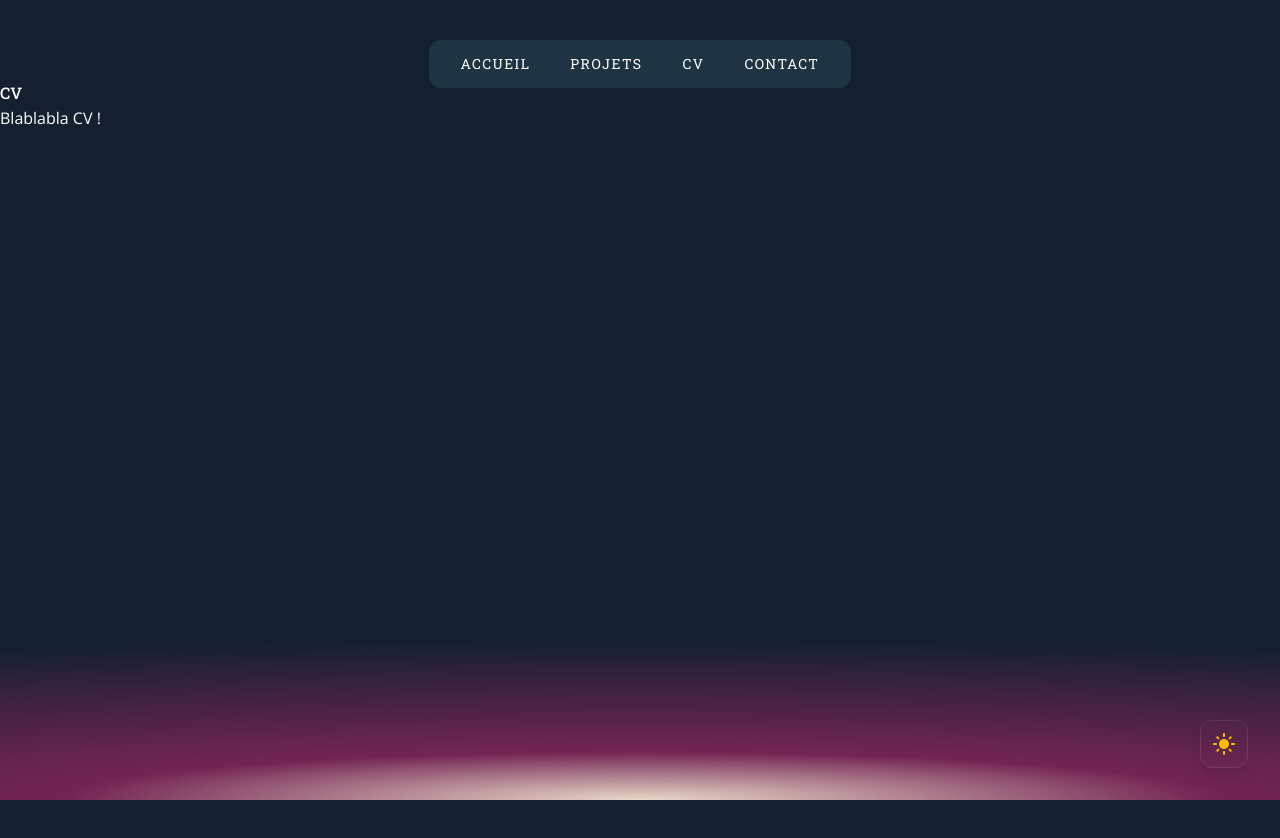
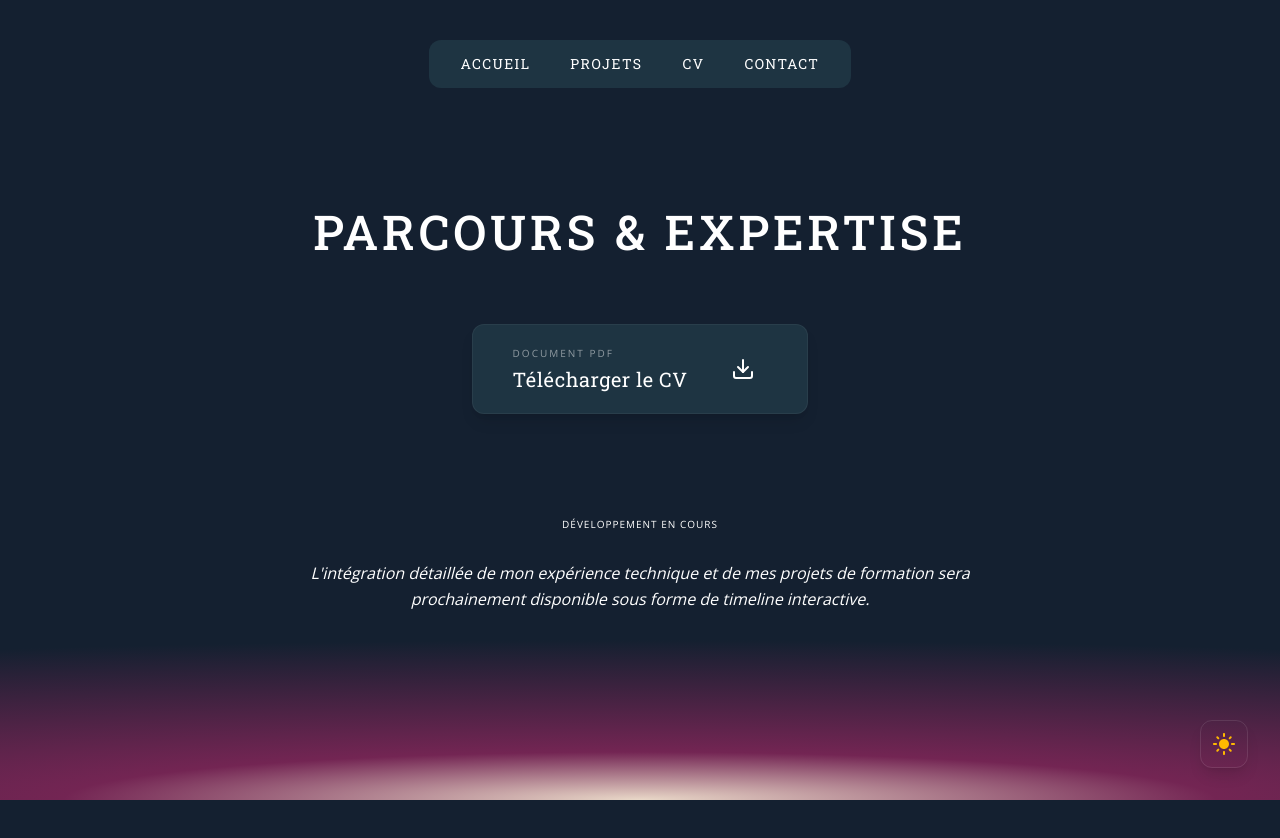
Before and after one commit to cecilepardo/project___portfolio2026, a React (Vite) app: page /cv in a window 1280 px wide. Shown: the top 838 px of the page. Before the commit the page ends 800 px from the top, so only its background shows below. Built offline with nearby package versions, Linux system fonts and the light colour scheme.

Commit message:
CV page design and button

```diff
--- a/src/pages/CV.tsx
+++ b/src/pages/CV.tsx
@@ -1,8 +1,79 @@
+import React from 'react';
+
+/**
+ * Page CV : Présentation du parcours et téléchargement du document PDF.
+ * Design : Minimaliste, respectant le thème Space/Horizon avec typographies mixtes.
+ */
 const CV = () => {
+  // Nom du fichier situé dans le dossier /public
+  const fileName = "CV_fullstack_pardo_2026.pdf";
+
   return (
-    <div>
-      <h1>CV</h1>
-      <p>Blablabla CV !</p>
+    <div className="min-h-screen pt-32 pb-20 px-6 flex flex-col items-center">
+
+      {/* SECTION TITRE : Majuscules pour l'aspect "Branding" */}
+      <header className="text-center mb-12">
+        <h1 className="text-3xl md:text-5xl font-title text-main mb-4 uppercase tracking-[0.08em]">
+  Parcours & Expertise
+</h1>
+        {/* Ligne d'accentuation discrète */}
+        <div className="h-1 w-12 bg-sun mx-auto rounded-full opacity-60"></div>
+      </header>
+
+      {/* SECTION BOUTON : Texte mixte pour la fluidité de lecture */}
+      <div className="flex flex-col items-center gap-4">
+        <a
+          href={`/${fileName}`}
+          download={fileName}
+          className="group flex items-center gap-8 px-10 py-5 bg-[var(--color-nav)] text-main rounded-xl transition-all duration-300 hover:brightness-110 active:scale-95 shadow-lg border border-white/5"
+        >
+          <div className="flex flex-col items-start">
+            {/* Label technique : Majuscules discrètes */}
+            <span className="text-[10px] opacity-50 font-body uppercase tracking-[0.2em] mb-1">
+              Document PDF
+            </span>
+            {/* Action principale : Texte mixte fluide */}
+            <span className="text-xl font-title tracking-wide">
+              Télécharger le CV
+            </span>
+          </div>
+
+          {/* Icône animée au survol */}
+          <div className="bg-main/10 p-3 rounded-lg group-hover:bg-sun group-hover:text-space transition-colors duration-300">
+  <svg
+    xmlns="http://www.w3.org/2000/svg"
+    width="24"
+    height="24"
+    viewBox="0 0 24 24"
+    fill="none"
+    stroke="currentColor"
+    strokeWidth="2"
+    strokeLinecap="round"
+    strokeLinejoin="round"
+    /* Accessibilité : On indique que c'est une icône décorative */
+    aria-hidden="true"
+    role="img"
+  >
+    {/* Titre interne pour le linter */}
+    <title>Icône de téléchargement</title>
+    <path d="M21 15v4a2 2 0 0 1-2 2H5a2 2 0 0 1-2-2v-4"></path>
+    <polyline points="7 10 12 15 17 10"></polyline>
+    <line x1="12" y1="15" x2="12" y2="3"></line>
+  </svg>
+</div>
+        </a>
+      </div>
+
+      {/* SECTION CONTENU : Placeholder élégant pour la version interactive */}
+      <main className="w-full max-w-2xl mt-24 text-center">
+        <div className="inline-block px-4 py-1 bg-sun/10 text-sun rounded-full text-[10px] font-body uppercase tracking-widest mb-6">
+          Développement en cours
+        </div>
+        <p className="text-main/60 font-body leading-relaxed italic">
+          L'intégration détaillée de mon expérience technique et de mes projets de formation
+          sera prochainement disponible sous forme de timeline interactive.
+        </p>
+      </main>
     </div>
   );
 };
```
Also changed, not shown: 1 other file (tests, documents, lock files or other folders).
